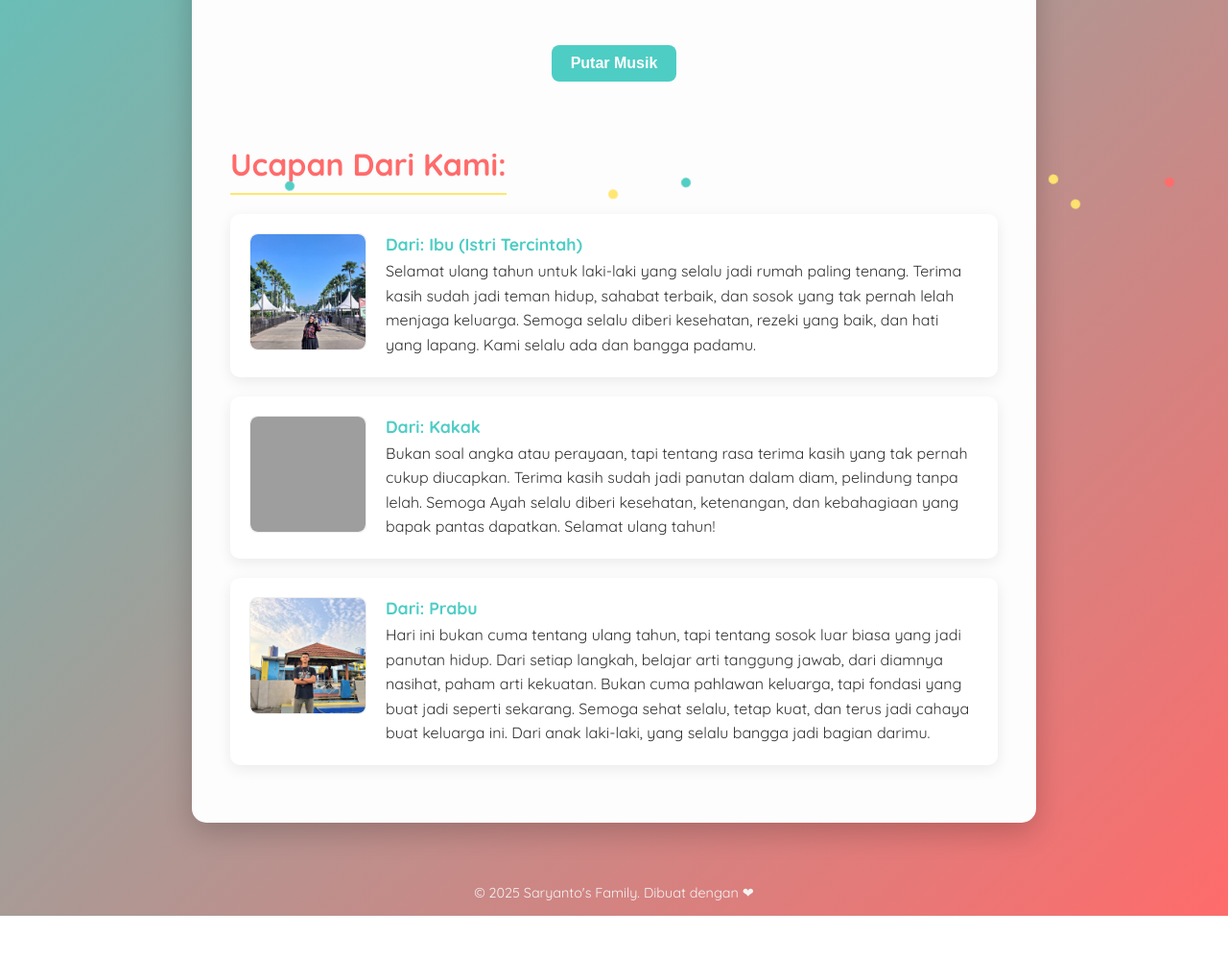
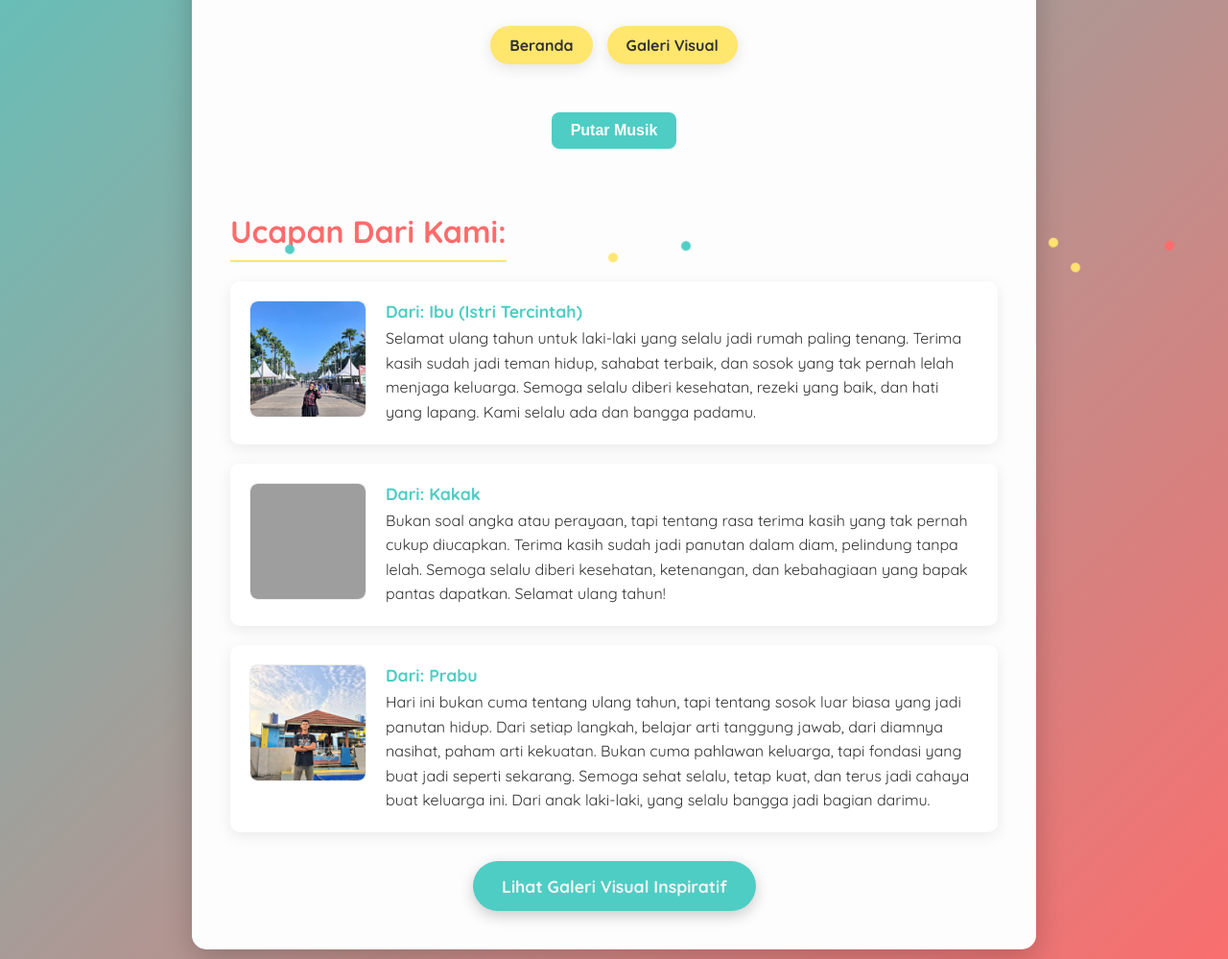
Before and after one commit to AlifIkrarPrabu/Website-Personal, a plain HTML site: page index.html in a window 1280 px wide. Shown: the part 412-1411 px from the top of the page at 96% size. Drawn offline with Linux system fonts and the light colour scheme; grey boxes are pictures that could not be loaded.

Commit message:
Update index.html

```diff
--- a/index.html
+++ b/index.html
@@ -106,6 +106,34 @@
             to { transform: translateY(0); opacity: 1; }
         }
 
+        /* Navigation Bar */
+        nav {
+            margin-bottom: 30px;
+            display: flex;
+            justify-content: center;
+            flex-wrap: wrap; /* Untuk responsif di layar kecil */
+            gap: 15px;
+            animation: fadeIn 1s ease-out 0.8s forwards;
+            opacity: 0;
+        }
+
+        nav a {
+            text-decoration: none;
+            color: var(--text-dark);
+            background-color: var(--tertiary-color);
+            padding: 10px 20px;
+            border-radius: 25px;
+            font-weight: 700;
+            transition: background-color 0.3s ease, transform 0.2s ease;
+            box-shadow: 0 4px 15px rgba(0, 0, 0, 0.1);
+        }
+
+        nav a:hover {
+            background-color: var(--primary-color);
+            color: var(--text-light);
+            transform: translateY(-3px);
+        }
+
         .messages-display {
             margin-top: 40px;
             text-align: left;
@@ -191,6 +219,38 @@
             border-radius: 8px;
         }
 
+        /* Styling for the new navigation button */
+        .cta-button-container {
+            margin-top: 30px;
+            text-align: center;
+        }
+
+        .cta-button {
+            display: inline-block;
+            background-color: var(--secondary-color);
+            color: var(--text-light);
+            padding: 15px 30px;
+            border-radius: 30px;
+            text-decoration: none;
+            font-size: 1.1em;
+            font-weight: bold;
+            transition: background-color 0.3s ease, transform 0.2s ease;
+            box-shadow: 0 5px 15px rgba(0, 0, 0, 0.2);
+            animation: popIn 0.8s ease-out 2s forwards; /* Animasi muncul setelah ucapan */
+            opacity: 0;
+        }
+
+        .cta-button:hover {
+            background-color: #3aa69e; /* Warna sedikit lebih gelap saat hover */
+            transform: translateY(-5px) scale(1.05);
+        }
+
+        @keyframes popIn {
+            from { opacity: 0; transform: scale(0.7); }
+            to { opacity: 1; transform: scale(1); }
+        }
+
+
         footer {
             margin-top: 30px;
             color: var(--text-light);
@@ -245,6 +305,11 @@
             <p>Bukan tentang hari ulang tahun ataupun tentang umur, yang saat ini disampaikan hanya sebuah kalimat ucapan dari seorang istri dan dua anak. Terima kasih sudah jadi sosok yang kuat, tenang, dan selalu ada. Semoga sehat selalu dan terus jadi pelindung terbaik kami.</p>
         </header>
 
+        <nav>
+            <a href="index.html">Beranda</a>
+            <a href="gallery.html">Galeri Visual</a>
+        </nav>
+
         <audio id="myAudio" loop>
             <source src="./audio/ultah.mp3" type="audio/mpeg">
             Browser Anda tidak mendukung elemen audio.
@@ -296,6 +361,10 @@
             <div id="messagesContainer">
             </div>
         </section>
+
+        <div class="cta-button-container">
+            <a href="gallery.html" class="cta-button">Lihat Galeri Visual Inspiratif</a>
+        </div>
     </div>
 
     <footer>
@@ -307,28 +376,25 @@
             const messagesContainer = document.getElementById('messagesContainer');
 
             // --- DATA UCAPAN STATIS ---
-            // Anda bisa menambah, mengedit, atau menghapus ucapan di array ini.
-            // Tidak ada fitur input, edit, atau hapus di frontend lagi.
             const staticMessages = [
                 {
                     id: 1,
                     sender: "Ibu (Istri Tercintah)",
                     message_text: "Selamat ulang tahun untuk laki-laki yang selalu jadi rumah paling tenang. Terima kasih sudah jadi teman hidup, sahabat terbaik, dan sosok yang tak pernah lelah menjaga keluarga. Semoga selalu diberi kesehatan, rezeki yang baik, dan hati yang lapang. Kami selalu ada dan bangga padamu.",
-                    image_url: "./img/ibu.jpg" // Ganti dengan URL gambar asli Anda
+                    image_url: "./img/ibu.jpg"
                 },
                 {
                     id: 2,
                     sender: "Kakak",
-                    message_text: "Bukan soal angka atau perayaan, tapi tentang rasa terima kasih yang tak pernah cukup diucapkan. Terima kasih sudah jadi panutan dalam diam, pelindung tanpa lelah. Semoga Ayah selalu diberi kesehatan, ketenangan, dan kebahagiaan yang bapak pantas dapatkan. Selamat ulang tahun!",
-                    image_url: "./img/kakak.jpg" // Ganti dengan URL gambar asli Anda
+                    message_text: "Bukan soal angka atau perayaan, tapi tentang rasa terima kasih yang tak pernah cukup diucapkan. Terima kasih sudah jadi panutan dalam diam, pelindung tanpa lelah. Semoga selalu diberi kesehatan, ketenangan, dan kebahagiaan yang bapak pantas dapatkan. Selamat ulang tahun!",
+                    image_url: "./img/kakak.jpg"
                 },
                 {
                     id: 3,
                     sender: "Prabu",
                     message_text: "Hari ini bukan cuma tentang ulang tahun, tapi tentang sosok luar biasa yang jadi panutan hidup. Dari setiap langkah, belajar arti tanggung jawab, dari diamnya nasihat, paham arti kekuatan. Bukan cuma pahlawan keluarga, tapi fondasi yang buat jadi seperti sekarang. Semoga sehat selalu, tetap kuat, dan terus jadi cahaya buat keluarga ini. Dari anak laki-laki, yang selalu bangga jadi bagian darimu.",
-                    image_url: "./img/prabu.jpg" // Biarkan kosong jika tidak ada gambar
+                    image_url: "./img/prabu.jpg"
                 }
-                // Tambahkan lebih banyak ucapan di sini jika diperlukan
             ];
 
             // Fungsi untuk menambahkan confetti
@@ -365,7 +431,7 @@
                 messages.forEach((msg, index) => {
                     const messageItem = document.createElement('div');
                     messageItem.classList.add('message-item');
-                    messageItem.setAttribute('data-id', msg.id); // ID opsional untuk referensi
+                    messageItem.setAttribute('data-id', msg.id);
 
                     let imageHtml = '';
                     if (msg.image_url) {
```
Lines whose indentation alone changed are shown as unchanged.
